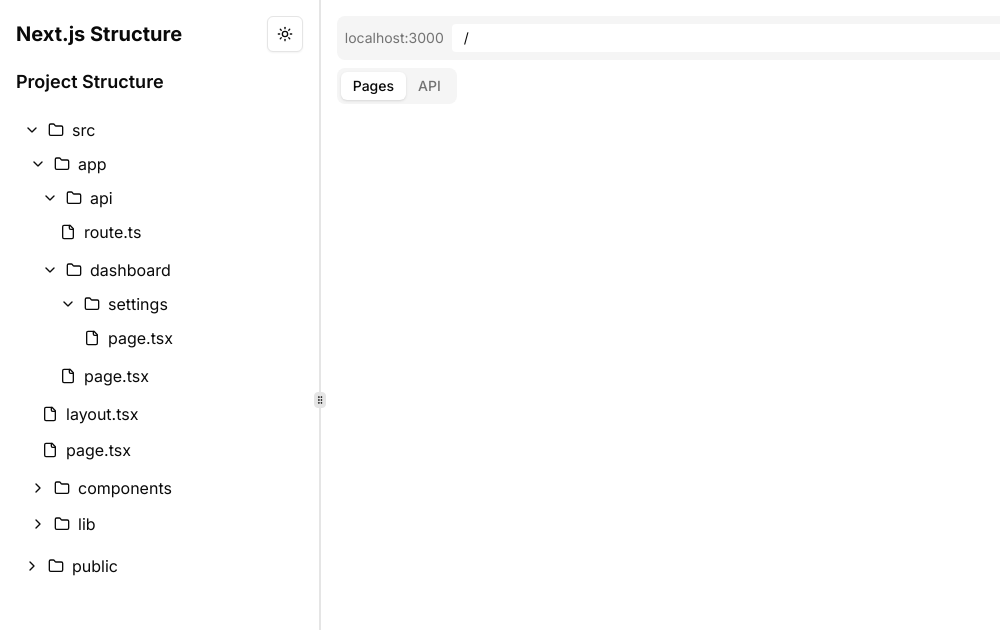
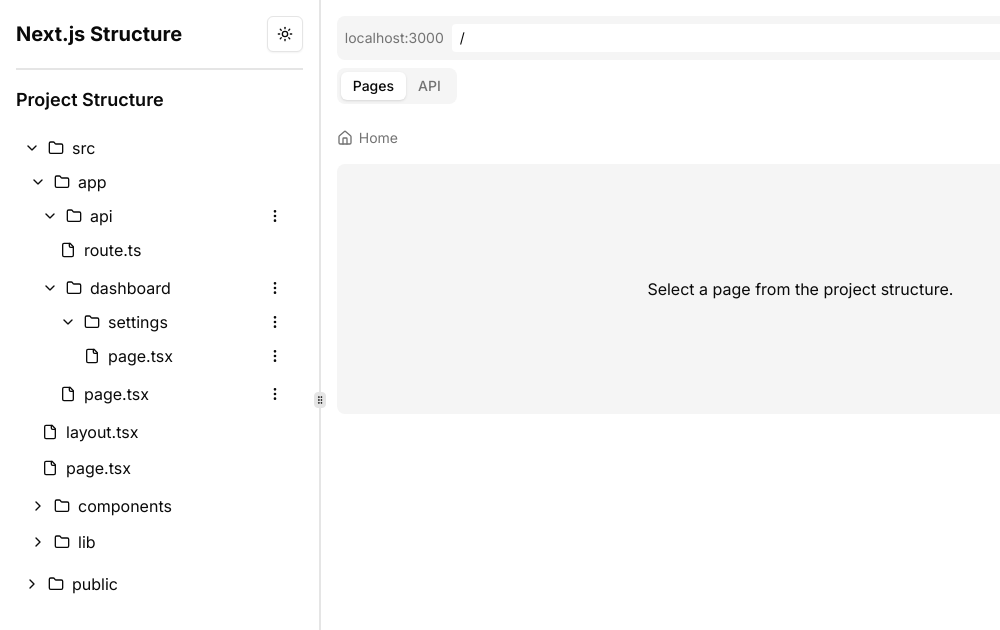
Before and after one commit to buraketmen/nextjs-project-structure, a Next.js app: page / in a window 1280 px wide. Shown: the top 630 px of the page, without its empty margins (0-1000 px from the left). Built offline with nearby package versions, Linux system fonts and the light colour scheme.

Commit message:
feat: collapsed breadcrumb

```diff
--- a/app/page.tsx
+++ b/app/page.tsx
@@ -44,7 +44,7 @@
         <ResizablePanel
           defaultSize={orientation === "horizontal" ? 25 : 40}
           minSize={orientation === "horizontal" ? 20 : 30}
-          maxSize={orientation === "horizontal" ? 40 : 80}
+          maxSize={orientation === "horizontal" ? 50 : 80}
           className={
             orientation === "horizontal" ? "min-w-[250px]" : "min-h-[200px]"
           }
@@ -56,7 +56,7 @@
               "dark:border-gray-800"
             )}
           >
-            <div className="flex justify-between items-center mb-4">
+            <div className="flex justify-between items-center mb-4 border-b-2 pb-4">
               <h1 className="text-xl font-bold truncate">Next.js Structure</h1>
               <ThemeToggle />
             </div>
--- a/components/browser/index.tsx
+++ b/components/browser/index.tsx
@@ -4,18 +4,17 @@
 import { Tabs, TabsContent, TabsList, TabsTrigger } from "@/components/ui/tabs";
 import { PagesTab } from "./pages-tab";
 import { ApiTab } from "./api-tab";
+import UrlShower from "./url-shower";
 
 export function BrowserView() {
   const { currentFile, hasApiParent } = useProject();
 
   return (
     <div className="flex flex-col h-full">
-      <div className="flex items-center gap-2 p-2 bg-accent rounded-lg mb-2">
-        <span className="text-sm text-muted-foreground">localhost:3000</span>
-        <div className="flex-1 bg-background px-3 py-1 rounded text-sm">
-          {currentFile?.endpoint || "/"}
-        </div>
+      <div className="mb-2">
+        <UrlShower />
       </div>
+
       <Tabs
         defaultValue={hasApiParent(currentFile, false) ? "api" : "pages"}
         className="flex-1"
--- /dev/null
+++ b/components/browser/page-breadcrumb.tsx
@@ -0,0 +1,115 @@
+"use client";
+
+import React from "react";
+import { useProject } from "@/context/project-context";
+import {
+  Breadcrumb,
+  BreadcrumbItem,
+  BreadcrumbList,
+  BreadcrumbPage,
+  BreadcrumbSeparator,
+} from "@/components/ui/breadcrumb";
+import { ChevronRight, HomeIcon, MoreHorizontal } from "lucide-react";
+import {
+  Tooltip,
+  TooltipContent,
+  TooltipProvider,
+  TooltipTrigger,
+} from "@/components/ui/tooltip";
+import {
+  DropdownMenu,
+  DropdownMenuContent,
+  DropdownMenuItem,
+  DropdownMenuTrigger,
+} from "@/components/ui/dropdown-menu";
+
+function BreadcrumbSegment({ text }: { text: string }) {
+  return (
+    <TooltipProvider>
+      <Tooltip>
+        <TooltipTrigger asChild>
+          <div className="flex min-w-0">
+            <span className="truncate max-w-[140px] md:max-w-[350px] inline-block">
+              {text}
+            </span>
+          </div>
+        </TooltipTrigger>
+        <TooltipContent>
+          <p>{text}</p>
+        </TooltipContent>
+      </Tooltip>
+    </TooltipProvider>
+  );
+}
+
+function PageBreadcrumb() {
+  const { currentFile } = useProject();
+  const maxVisibleSegments = 3;
+
+  const pathSegments = currentFile?.endpoint?.split("/").filter(Boolean) || [];
+  const showDropdown = pathSegments.length > maxVisibleSegments;
+
+  const getVisibleSegments = () => {
+    if (!showDropdown) return pathSegments;
+    return [pathSegments[pathSegments.length - 1]]; // Only last segment
+  };
+
+  const getHiddenSegments = () => {
+    if (!showDropdown) return [];
+    return pathSegments.slice(0, -1); // All segments except last
+  };
+
+  const visibleSegments = getVisibleSegments();
+  const hiddenSegments = getHiddenSegments();
+
+  return (
+    <Breadcrumb>
+      <BreadcrumbList className="flex items-center overflow-hidden">
+        <BreadcrumbItem className="flex items-center flex-shrink-0">
+          <HomeIcon className="h-4 w-4 flex-shrink-0" />
+          <span>Home</span>
+        </BreadcrumbItem>
+
+        {showDropdown && (
+          <>
+            <BreadcrumbSeparator className="flex-shrink-0">
+              <ChevronRight className="h-4 w-4" />
+            </BreadcrumbSeparator>
+            <BreadcrumbItem className="flex items-center min-w-0 flex-shrink-0">
+              <DropdownMenu>
+                <DropdownMenuTrigger className="flex items-center gap-1 px-1 py-0.5 rounded-sm hover:bg-accent">
+                  <MoreHorizontal className="h-4 w-4" />
+                  <span className="text-xs text-muted-foreground">
+                    {hiddenSegments.length} more
+                  </span>
+                </DropdownMenuTrigger>
+                <DropdownMenuContent align="center">
+                  {hiddenSegments.map((segment, idx) => (
+                    <DropdownMenuItem key={idx} className="justify-center">
+                      {segment}
+                    </DropdownMenuItem>
+                  ))}
+                </DropdownMenuContent>
+              </DropdownMenu>
+            </BreadcrumbItem>
+          </>
+        )}
+
+        {visibleSegments.map((segment, index) => (
+          <React.Fragment key={index}>
+            <BreadcrumbSeparator className="flex-shrink-0">
+              <ChevronRight className="h-4 w-4" />
+            </BreadcrumbSeparator>
+            <BreadcrumbItem className="flex items-center min-w-0 flex-shrink-0">
+              <BreadcrumbPage className="min-w-0">
+                <BreadcrumbSegment text={segment} />
+              </BreadcrumbPage>
+            </BreadcrumbItem>
+          </React.Fragment>
+        ))}
+      </BreadcrumbList>
+    </Breadcrumb>
+  );
+}
+
+export default PageBreadcrumb;
--- a/components/browser/pages-tab.tsx
+++ b/components/browser/pages-tab.tsx
@@ -1,20 +1,11 @@
 "use client";
 
 import { useProject } from "@/context/project-context";
-import {
-  Breadcrumb,
-  BreadcrumbItem,
-  BreadcrumbList,
-  BreadcrumbPage,
-  BreadcrumbSeparator,
-} from "@/components/ui/breadcrumb";
-import { ChevronRight, HomeIcon } from "lucide-react";
 import { cn } from "@/lib/utils";
+import PageBreadcrumb from "./page-breadcrumb";
 
 export function PagesTab() {
   const { currentFile, hasApiParent, getLayoutFile } = useProject();
-
-  if (!currentFile) return null;
 
   if (hasApiParent(currentFile, false)) {
     return (
@@ -25,43 +16,17 @@
   }
 
   const layoutFile = getLayoutFile(currentFile);
-  const pathSegments = currentFile.endpoint?.split("/").filter(Boolean) || [];
-  console.log(currentFile);
+
   return (
     <div className="h-full">
       <div className="pb-4">
-        <Breadcrumb>
-          <BreadcrumbList>
-            <BreadcrumbItem>
-              <HomeIcon className="h-4 w-4" />
-              <span>Home</span>
-            </BreadcrumbItem>
-            {pathSegments.length > 0 && (
-              <BreadcrumbSeparator>
-                <ChevronRight className="h-4 w-4" />
-              </BreadcrumbSeparator>
-            )}
-            {pathSegments.map((segment, index) => (
-              <BreadcrumbItem key={index}>
-                {index === pathSegments.length - 1 ? (
-                  <BreadcrumbPage>{segment}</BreadcrumbPage>
-                ) : (
-                  <>
-                    <span>{segment}</span>
-                    <BreadcrumbSeparator>
-                      <ChevronRight className="h-4 w-4" />
-                    </BreadcrumbSeparator>
-                  </>
-                )}
-              </BreadcrumbItem>
-            ))}
-          </BreadcrumbList>
-        </Breadcrumb>
+        <PageBreadcrumb />
       </div>
 
       <div
-        className={cn("p-4 rounded-lg min-h-[250px] border", {
-          "bg-secondary": true,
+        className={cn("p-4 rounded-lg min-h-[250px] ", {
+          "bg-accent": true,
+          "flex items-center justify-center": !currentFile?.endpoint,
         })}
         style={
           layoutFile?.customStyles
@@ -72,12 +37,10 @@
             : undefined
         }
       >
-        {!currentFile?.endpoint || currentFile.endpoint === "/" ? (
-          <div className="flex items-center justify-center h-full text-muted-foreground">
-            Select a page from the project structure
-          </div>
+        {currentFile?.endpoint ? (
+          <div>Content for {currentFile.endpoint}</div>
         ) : (
-          <div>Content for {currentFile.endpoint}</div>
+          <p>Select a page from the project structure.</p>
         )}
       </div>
     </div>
--- /dev/null
+++ b/components/browser/url-shower.tsx
@@ -0,0 +1,34 @@
+"use client";
+
+import { useProject } from "@/context/project-context";
+import {
+  Tooltip,
+  TooltipContent,
+  TooltipProvider,
+  TooltipTrigger,
+} from "@/components/ui/tooltip";
+
+function UrlShower() {
+  const { currentFile } = useProject();
+  const endpoint = currentFile?.endpoint || "/";
+
+  return (
+    <div className="w-full flex items-center gap-2 p-2 bg-accent rounded-lg">
+      <span className="text-sm text-muted-foreground">localhost:3000</span>
+      <TooltipProvider>
+        <Tooltip>
+          <TooltipTrigger asChild>
+            <div className="flex-1 bg-background px-2 py-1 rounded text-sm truncate">
+              {endpoint}
+            </div>
+          </TooltipTrigger>
+          <TooltipContent>
+            <p>{endpoint}</p>
+          </TooltipContent>
+        </Tooltip>
+      </TooltipProvider>
+    </div>
+  );
+}
+
+export default UrlShower;
--- a/components/project/file-node.tsx
+++ b/components/project/file-node.tsx
@@ -73,10 +73,7 @@
         <span className="truncate">{file.name}</span>
 
         {file.isEditable && (
-          <div
-            className="ml-auto opacity-0 group-hover:opacity-100 transition-opacity"
-            onClick={(e) => e.stopPropagation()}
-          >
+          <div className="ml-auto" onClick={(e) => e.stopPropagation()}>
             <FileMenu
               file={file}
               onRename={() => setIsRenameDialogOpen(true)}
--- /dev/null
+++ b/components/ui/tooltip.tsx
@@ -0,0 +1,32 @@
+"use client"
+
+import * as React from "react"
+import * as TooltipPrimitive from "@radix-ui/react-tooltip"
+
+import { cn } from "@/lib/utils"
+
+const TooltipProvider = TooltipPrimitive.Provider
+
+const Tooltip = TooltipPrimitive.Root
+
+const TooltipTrigger = TooltipPrimitive.Trigger
+
+const TooltipContent = React.forwardRef<
+  React.ElementRef<typeof TooltipPrimitive.Content>,
+  React.ComponentPropsWithoutRef<typeof TooltipPrimitive.Content>
+>(({ className, sideOffset = 4, ...props }, ref) => (
+  <TooltipPrimitive.Portal>
+    <TooltipPrimitive.Content
+      ref={ref}
+      sideOffset={sideOffset}
+      className={cn(
+        "z-50 overflow-hidden rounded-md bg-primary px-3 py-1.5 text-xs text-primary-foreground animate-in fade-in-0 zoom-in-95 data-[state=closed]:animate-out data-[state=closed]:fade-out-0 data-[state=closed]:zoom-out-95 data-[side=bottom]:slide-in-from-top-2 data-[side=left]:slide-in-from-right-2 data-[side=right]:slide-in-from-left-2 data-[side=top]:slide-in-from-bottom-2",
+        className
+      )}
+      {...props}
+    />
+  </TooltipPrimitive.Portal>
+))
+TooltipContent.displayName = TooltipPrimitive.Content.displayName
+
+export { Tooltip, TooltipTrigger, TooltipContent, TooltipProvider }
--- a/lib/context/project-data.tsx
+++ b/lib/context/project-data.tsx
@@ -89,7 +89,7 @@
             id: uuidv4(),
             name: "layout.tsx",
             type: FileTypes.layout,
-            endpoint: "/",
+            endpoint: null,
             isEditable: false,
             isRenameable: false,
             isDeletable: false,
--- a/package.json
+++ b/package.json
@@ -16,6 +16,7 @@
     "@radix-ui/react-label": "^2.1.1",
     "@radix-ui/react-slot": "^1.1.1",
     "@radix-ui/react-tabs": "^1.1.2",
+    "@radix-ui/react-tooltip": "^1.1.6",
     "@types/uuid": "^10.0.0",
     "class-variance-authority": "^0.7.1",
     "clsx": "^2.1.1",
```
Also changed, not shown: components/project/rename-dialog.tsx (+57 -12 lines), lib/context/project-context.tsx (+2 -5 lines), 1 other file (tests, documents, lock files or other folders).
